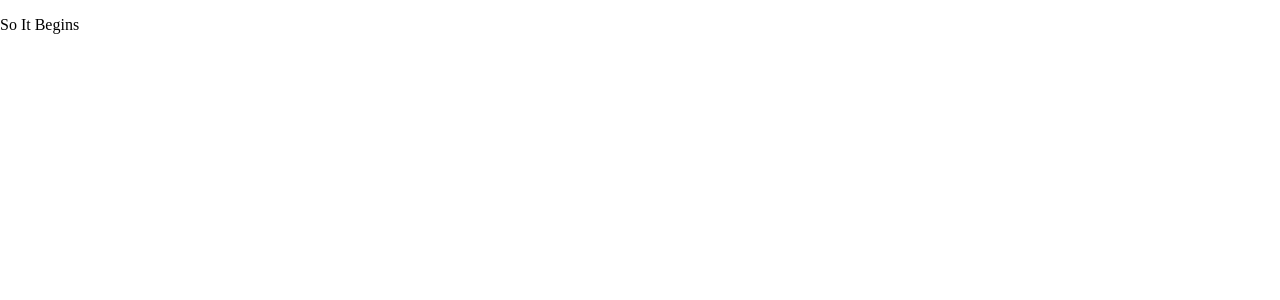
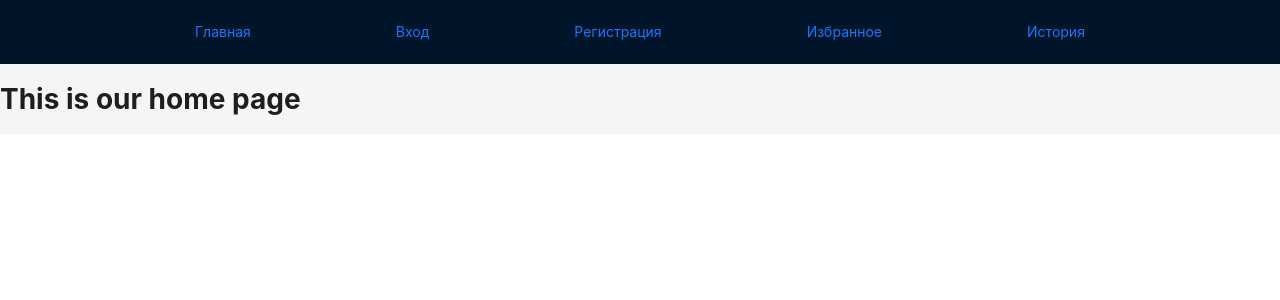
Before and after one commit to BukavnyovaN/FilmApp, a React (Create React App) app: page / in a window 1280 px wide. Shown: the top 300 px of the page. Built offline with nearby package versions, Linux system fonts and the light colour scheme.

Commit message:
feat: add routes and pages;

```diff
--- a/public/index.html
+++ b/public/index.html
@@ -24,7 +24,7 @@
       work correctly both with client-side routing and a non-root public URL.
       Learn how to configure a non-root public URL by running `npm run build`.
     -->
-    <title>React Redux App</title>
+    <title>FilmApp</title>
   </head>
   <body>
     <noscript>You need to enable JavaScript to run this app.</noscript>
--- a/src/App.js
+++ b/src/App.js
@@ -1,11 +1,27 @@
 import React from 'react';
+import { BrowserRouter as Router, Routes, Route } from 'react-router-dom';
 import './App.css';
+import {Details, Favorites, Home, SignIn, SignUp, History, NotFound} from "./pages";
+import {PATHS} from "./constants/paths";
+import {MainLayout} from "./layouts/main-layout/main-layout";
 
 function App() {
   return (
-    <div>
-      <p>So It Begins</p>
-    </div>
+      <Router>
+          <div>
+              <Routes>
+                  <Route element={<MainLayout />}>
+                      <Route path={PATHS.ROOT} element={<Home />} />
+                      <Route path={PATHS.SIGNIN} element={<SignIn />} />
+                      <Route path={PATHS.SIGNUP} element={<SignUp />} />
+                      <Route path={PATHS.FAVORITES} element={<Favorites />} />
+                      <Route path={PATHS.HISTORY} element={<History />} />
+                      <Route path={PATHS.DETAILS} element={<Details />} />
+                      <Route path={PATHS.ANY} element={<NotFound />} />
+                  </Route>
+              </Routes>
+          </div>
+      </Router>
   );
 }
 
--- a/src/constants/paths.js
+++ b/src/constants/paths.js
@@ -4,4 +4,6 @@ export const PATHS = {
     SIGNUP: '/signup',
     FAVORITES: '/favorites',
     HISTORY: '/history',
+    DETAILS: '/details/:id',
+    ANY: '*'
 };
--- /dev/null
+++ b/src/layouts/main-layout/main-layout.jsx
@@ -0,0 +1,28 @@
+import {Layout} from "antd";
+import {Content, Header} from "antd/lib/layout/layout";
+import {Link, Outlet} from "react-router-dom";
+import {PATHS} from "../../constants/paths";
+
+export function MainLayout () {
+    return (
+        <Layout>
+            <Layout>
+                <Header style={{
+                    width: '100%',
+                    display: 'flex',
+                    alignItems: 'center',
+                    justifyContent: 'space-evenly',
+                }}>
+                    <Link to={PATHS.ROOT}>Главная</Link>
+                    <Link to={PATHS.SIGNIN}>Вход</Link>
+                    <Link to={PATHS.SIGNUP}>Регистрация</Link>
+                    <Link to={PATHS.FAVORITES}>Избранное</Link>
+                    <Link to={PATHS.HISTORY}>История</Link>
+                </Header>
+                <Content>
+                    <Outlet/>
+                </Content>
+            </Layout>
+        </Layout>
+    );
+};
--- /dev/null
+++ b/src/pages/details/details.jsx
@@ -0,0 +1,9 @@
+import React from 'react';
+
+export function Details() {
+    return (
+        <div>
+            <h1>This is our details page</h1>
+        </div>
+    );
+}
--- /dev/null
+++ b/src/pages/favorites/favorites.jsx
@@ -0,0 +1,9 @@
+import React from 'react';
+
+export function Favorites() {
+    return (
+        <div>
+            <h1>This is our favorites page</h1>
+        </div>
+    );
+}
--- /dev/null
+++ b/src/pages/history/history.jsx
@@ -0,0 +1,9 @@
+import React from 'react';
+
+export function History() {
+    return (
+        <div>
+            <h1>This is our history page</h1>
+        </div>
+    );
+}
--- /dev/null
+++ b/src/pages/home/home.jsx
@@ -0,0 +1,9 @@
+import React from 'react';
+
+export function Home() {
+    return (
+        <div>
+            <h1>This is our home page</h1>
+        </div>
+    );
+}
--- /dev/null
+++ b/src/pages/index.js
@@ -0,0 +1,7 @@
+export { Details } from './details/details';
+export { Favorites } from './favorites/favorites';
+export { History} from './history/history';
+export { Home } from './home/home';
+export { SignIn} from './signin/signin';
+export { SignUp } from './signup/signup';
+export { NotFound } from './not-found/not-found';
--- /dev/null
+++ b/src/pages/not-found/not-found.jsx
@@ -0,0 +1,9 @@
+import React from 'react';
+
+export function NotFound() {
+    return (
+        <div>
+            <h1>Ooops.....the page not found :( </h1>
+        </div>
+    );
+}
--- /dev/null
+++ b/src/pages/signin/signin.jsx
@@ -0,0 +1,9 @@
+import React from 'react';
+
+export function SignIn() {
+    return (
+        <div>
+            <h1>This is our sign in page</h1>
+        </div>
+    );
+}
--- /dev/null
+++ b/src/pages/signup/signup.jsx
@@ -0,0 +1,9 @@
+import React from 'react';
+
+export function SignUp() {
+    return (
+        <div>
+            <h1>This is our sign up page</h1>
+        </div>
+    );
+}
```
Also changed, not shown: 1 other file (tests, documents, lock files or other folders).
